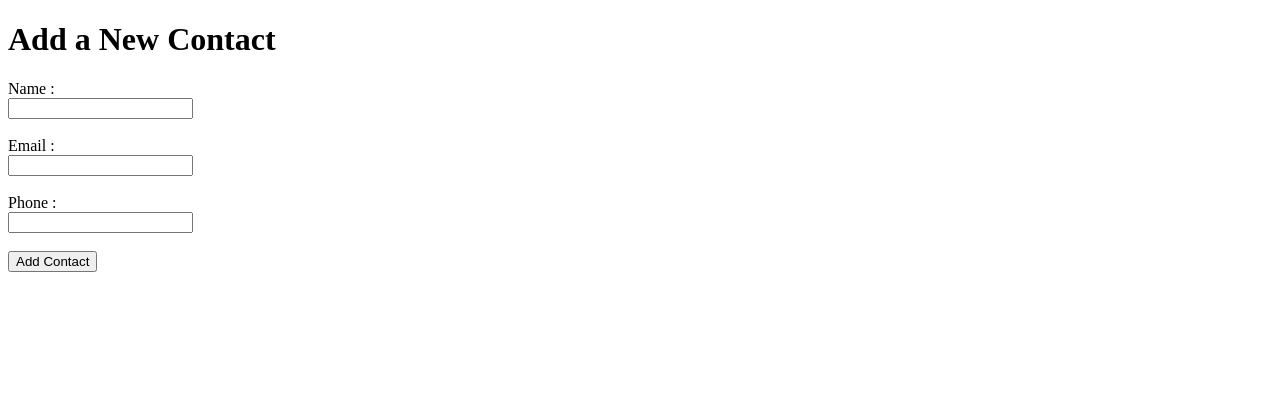
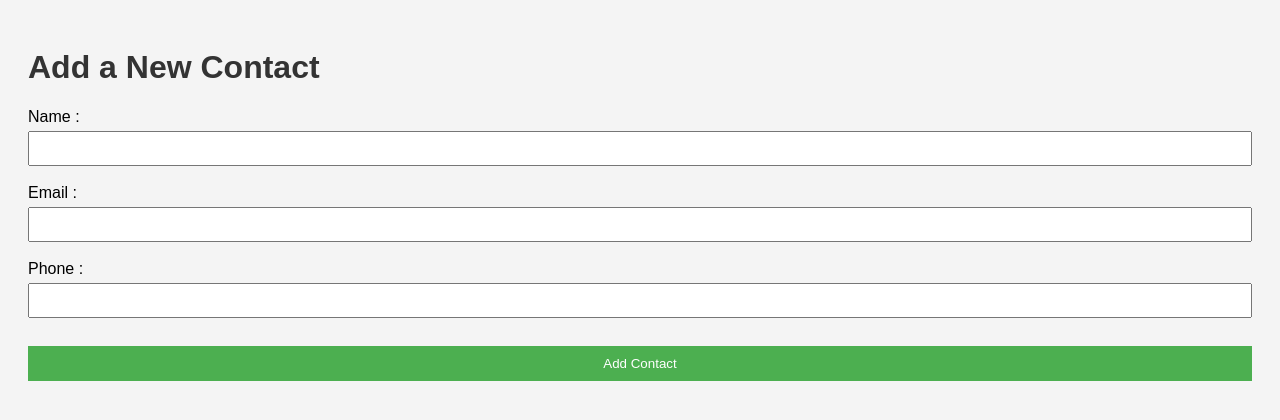
Before and after one commit to vidovic9/contacts, a Flask app: page /add-contact in a window 1280 px wide. Shown: the top 420 px of the page. Run offline with Flask 3, Linux system fonts and the light colour scheme; some libraries are stand-ins or nearby versions.

Commit message:
added basic CSS styling

```diff
--- a/app.py
+++ b/app.py
@@ -30,11 +30,18 @@ def test_db():
 
 @app.route("/contacts")
 def contacts():
+    query = request.args.get("query")
+
     cur = mysql.connection.cursor()
-    cur.execute("SELECT * FROM contacts")
+
+    if query:
+        cur.execute("SELECT * FROM contacts WHERE name LIKE %s", ('%' + query + '%',))
+    else:
+        cur.execute("SELECT * FROM contacts")
+
     data = cur.fetchall()
     cur.close()
-    return render_template("contacts.html",contacts=data)
+    return render_template("contacts.html", contacts=data)
 
 @app.route("/add-contact",methods=['GET','POST'])
 def add_contact():
--- a/static/style.css
+++ b/static/style.css
@@ -0,0 +1,56 @@
+body {
+    font-family: Arial,sans-serif;
+    background-color: #f4f4f4;
+    padding: 20px;
+}
+
+h1,h2 {
+    color: #333;
+}
+
+table {
+    width: 100%;
+    border-collapse: collapse;
+    background: white;
+}
+
+th,td {
+    padding: 10px;
+    text-align: left;
+    border-bottom: 1px solid #ccc;
+}
+
+form {
+    margin-bottom: 20px;
+}
+
+input[type='text'],
+input[type='email'],
+input[type='submit'] {
+    padding: 8px;
+    margin-top: 5px;
+    width: 100%;
+    box-sizing: border-box;
+}
+
+button,input[type='submit'] {
+    background-color: #4CAF50;
+    color: white;
+    border: none;
+    cursor: pointer;
+    padding: 10px 15px;
+    margin-top: 10px;
+}
+
+button:hover,
+input[type="submit"]:hover {
+    background-color: #45a049;
+}
+
+a {
+    text-decoration: none;
+    color: #007bff;
+}
+a:hover {
+    text-decoration: underline;
+}
--- a/templates/add_contact.html
+++ b/templates/add_contact.html
@@ -2,6 +2,7 @@
 <html>
     <head>
         <title>Add contact</title>
+        <link rel="stylesheet" href="{{ url_for('static', filename='style.css') }}">
     </head>
     <body>
         <h1>Add a New Contact</h1>
--- a/templates/base.html
+++ b/templates/base.html
@@ -3,7 +3,7 @@
 <head>
     <meta charset="UTF-8">
     <meta name="viewport" content="width=device-width, initial-scale=1.0">
-    <link rel="stylesheet" href="{{ url_for('static',filename='css/main.css') }}">
+    <link rel="stylesheet" href="{{ url_for('static', filename='style.css') }}">
     {% block head %} {% endblock %}
 </head>
 <body>
--- a/templates/contacts.html
+++ b/templates/contacts.html
@@ -2,8 +2,14 @@
 <html>
 <head>
     <title>All Contacts</title>
+    <link rel="stylesheet" href="{{ url_for('static', filename='style.css') }}">
 </head>
 <body>
+    <h2>Search Contacts</h2>
+    <form method="GET" action="/contacts">
+        <input type="text" name="query" placeholder="Search by name">
+        <input type="submit" value="Search">
+    </form>
     <h1>Contact List</h1>
     <table border="1" cellpadding="10">
         <tr>
--- a/templates/edit_contact.html
+++ b/templates/edit_contact.html
@@ -2,6 +2,7 @@
 <html>
     <head>
         <title>Edit Contact</title>
+        <link rel="stylesheet" href="{{ url_for('static', filename='style.css') }}">
     </head>
     <body>
         <h1>Edit Contact</h1>
--- a/templates/index.html
+++ b/templates/index.html
@@ -2,6 +2,7 @@
 <html>
     <head>
         <title>Contacts Manager</title>
+        <link rel="stylesheet" href="{{ url_for('static', filename='style.css') }}">
     </head>
     <body>
         <h1>Welcome to contact manager</h1>
```
